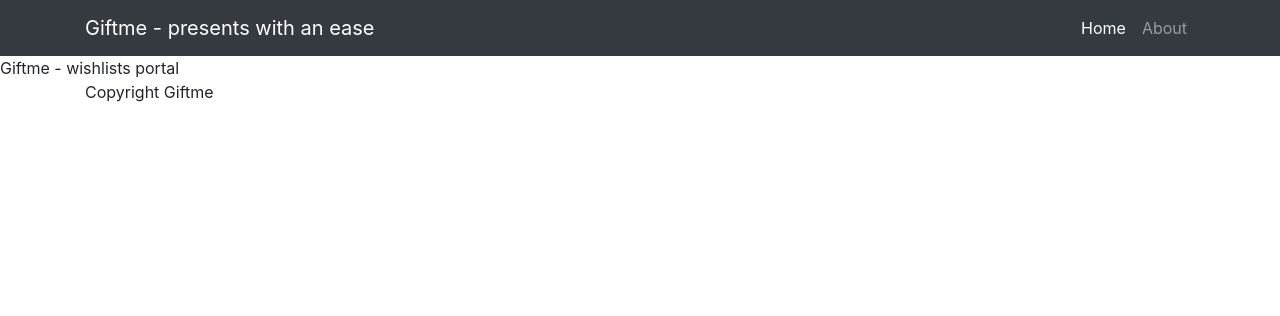
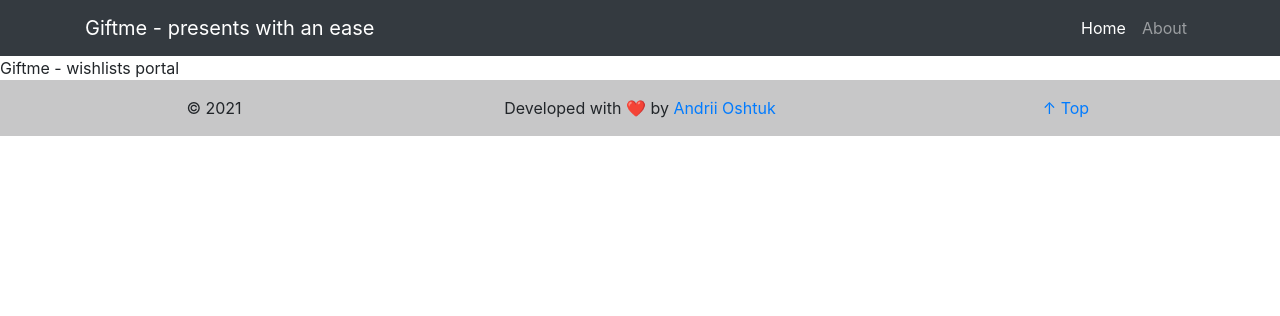
Before and after one commit to AndriiOshtuk/giftme, a Django app: page /wishlist/bootstrap/ in a window 1280 px wide. Shown: the top 316 px of the page. Run offline with Django 3.2, Linux system fonts and the light colour scheme; some libraries are stand-ins or nearby versions.

Commit message:
Footer has been implemented

```diff
--- a/templates/base.html
+++ b/templates/base.html
@@ -70,13 +70,29 @@
   <script src="{% static 'vendor/jquery/jquery.slim.min.js' %}"></script>
   <script src="{% static 'vendor/bootstrap/js/bootstrap.bundle.min.js' %}"></script>
 
-  {# The Footer #}
+<!--   {# The Footer #}
     <div class="footer">
         <div class="container">
             <p>Copyright Giftme</p>
         </div>
     </div>
 
+  <div class="footer">
+  </div> -->
+
+<footer class="bg-light text-center text-lg-start">
+  <!-- Copyright -->
+  <div class="text-center p-3" style="background-color: rgba(0, 0, 0, 0.2)">
+    <div class="row">
+      <div class="col">© 2021</div>
+      <div class="col">Developed with ❤️ by <a class="text-primary" href="https://github.com/AndriiOshtuk">Andrii Oshtuk</a>
+      </div>
+      <div class="col"><a href="#">↑ Top</a></div>
+    </div>
+  </div>
+  <!-- Copyright -->
+</footer>
+
 </body>
 
 </html>
```
